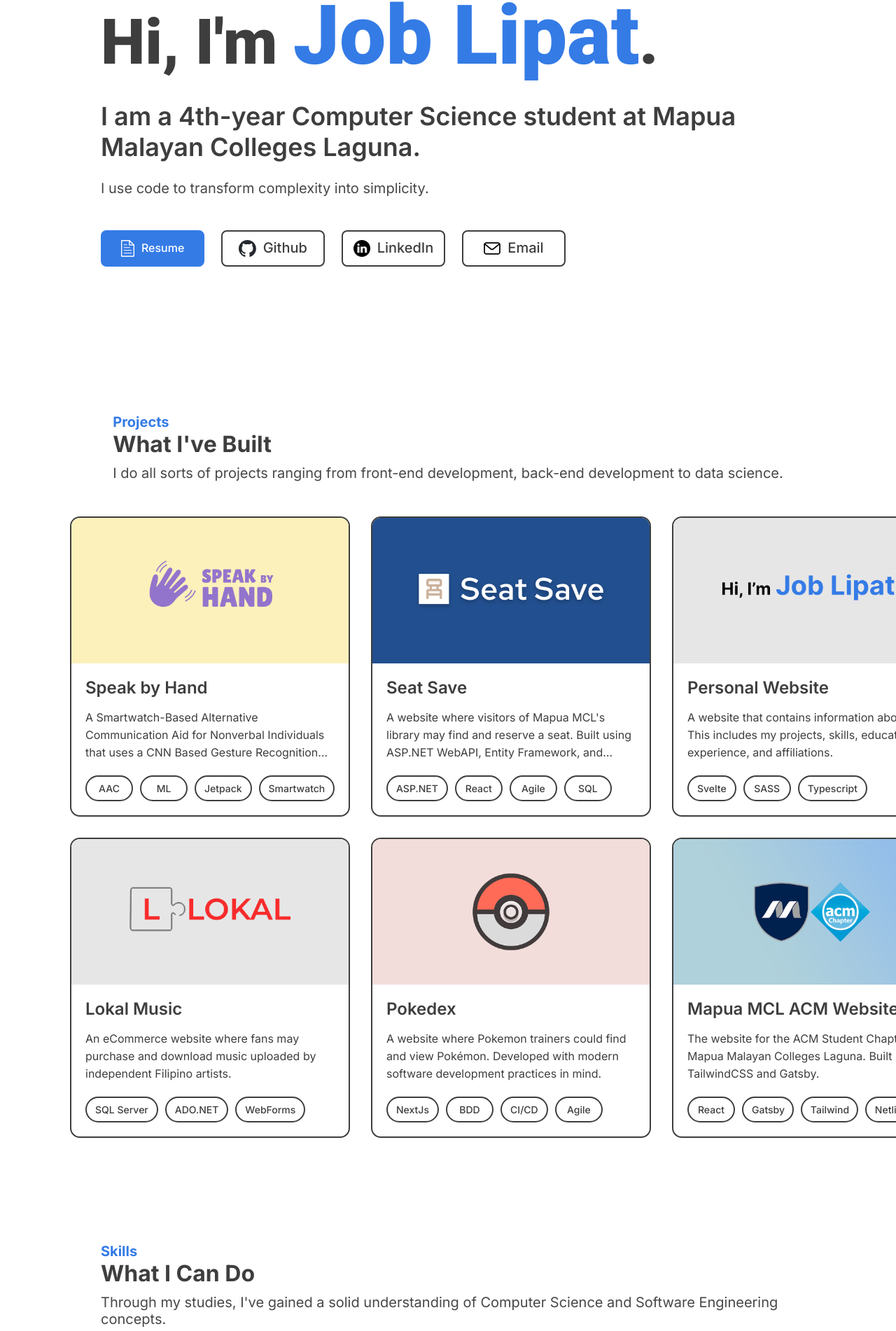
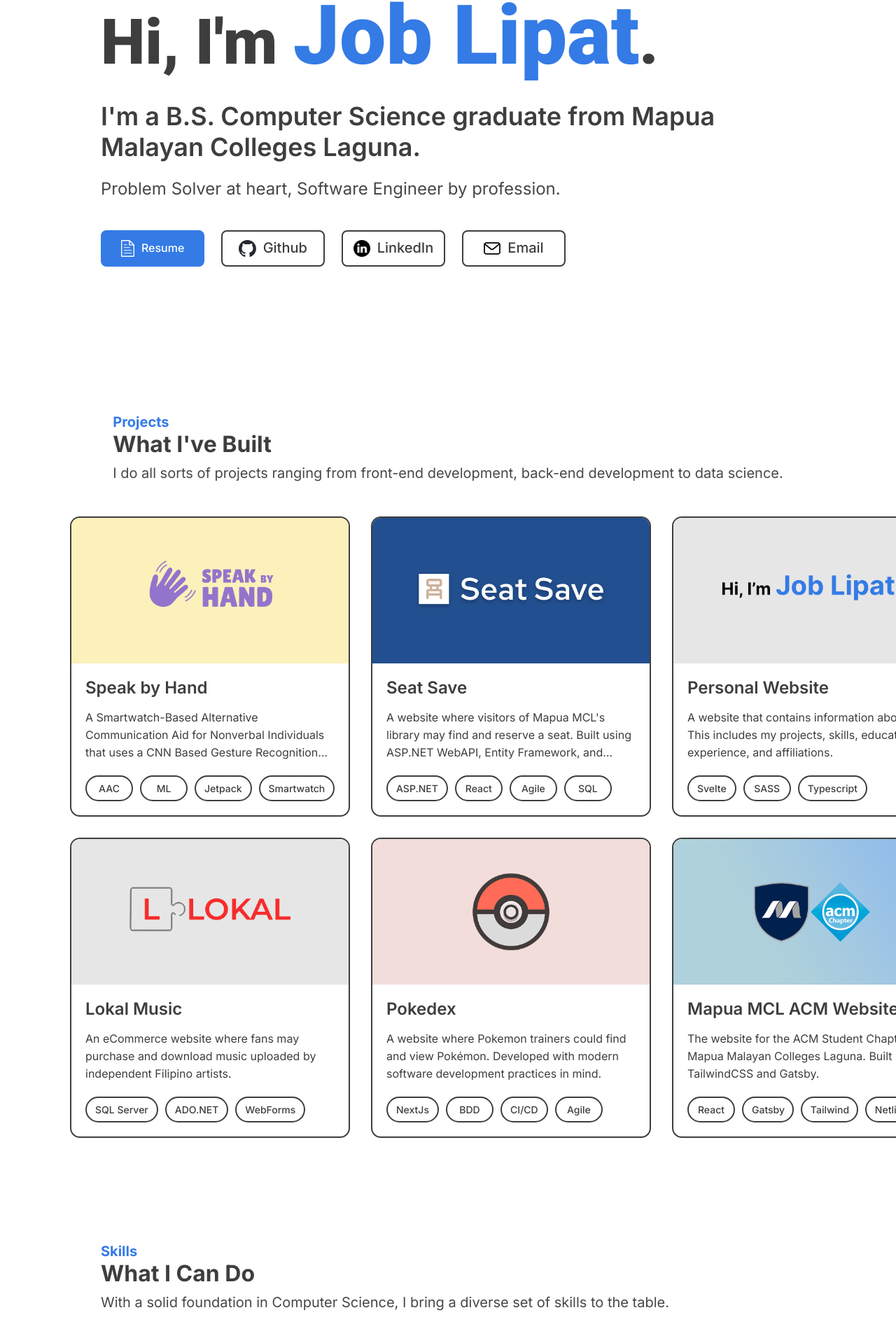
Before and after one commit to LipatJob/LipatJob.github.io, a SvelteKit app: page / in a window 1280 px wide. Shown: the part 189-2091 px from the top of the page at 70% size. Built offline with nearby package versions, Linux system fonts and the light colour scheme.

Commit message:
- updated subinfo - added slides to speakbyhand

```diff
--- a/src/components/Index/About.svelte
+++ b/src/components/Index/About.svelte
@@ -23,10 +23,10 @@
 			Hi, I'm <span class="greeting-name">Job Lipat</span>.
 		</p>
 		<p class={'info ' + animateIn(2, 'fade')}>
-			I am a 4th-year Computer Science student at Mapua Malayan Colleges Laguna.
+			I'm a B.S. Computer Science graduate from Mapua Malayan Colleges Laguna.
 		</p>
 		<p class={'subinfo ' + animateIn(3, 'fade')}>
-			I use code to transform complexity into simplicity.
+			Problem Solver at heart, Software Engineer by profession.
 		</p>
 		<div class="button-container">
 			<div class={animateIn(4, 'fade')}>
@@ -114,7 +114,7 @@
 		margin-bottom: 38px;
 		@include md {
 			line-height: 43px;
-			font-size: 20px;
+			font-size: 24px;
 		}
 	}
 
--- a/src/components/Index/Skills.svelte
+++ b/src/components/Index/Skills.svelte
@@ -24,11 +24,12 @@
 			animationIndex++;
 		}
 	}, 50);
+
 	$: animateIn = (targetIndex: number, animation: string) => {
 		return targetIndex >= animationIndex ? 'hidden' : animation;
 	};
 
-	const animationSpeed = 3
+	const animationSpeed = 3;
 </script>
 
 <section class="section" id="skills">
@@ -36,8 +37,7 @@
 		<p class={'header-label ' + animateIn(1 * animationSpeed, 'fade')}>Skills</p>
 		<header class={'header-title ' + animateIn(2 * animationSpeed, 'fade')}>What I Can Do</header>
 		<p class={'header-subtitle ' + animateIn(3 * animationSpeed, 'fade')}>
-			Through my studies, I've gained a solid understanding of Computer Science and Software
-			Engineering concepts.
+			With a solid foundation in Computer Science, I bring a diverse set of skills to the table.
 		</p>
 	</div>
 
@@ -49,7 +49,7 @@
 				bullets={[
 					"I've used frameworks such as ASP.NET Core, Express.Js, and Laravel to create RESTful APIs",
 					"I've queried and manipulated databases using MS SQL, My SQL, Prisma, Entity Framework, and GraphQL",
-					"I was involved in software design and architecture of multiple projects"
+					'I was involved in software design and architecture of multiple projects'
 				]}
 			/>
 		</div>
@@ -90,7 +90,7 @@
 	</div>
 </section>
 
-<style>
+<style lang="scss">
 	.skills {
 		display: flex;
 		flex-direction: column;
--- a/src/components/Skills/Skill.svelte
+++ b/src/components/Skills/Skill.svelte
@@ -46,6 +46,9 @@
 </div>
 
 <style lang="scss">
+	.skill{
+		height: 100%;
+	}
 	.skill-toggle {
 		display: flex;
 		flex-direction: column;
--- a/src/content/projects.js
+++ b/src/content/projects.js
@@ -15,7 +15,9 @@
 		description:
 			'A Smartwatch-Based Alternative Communication Aid for Nonverbal Individuals that uses a CNN Based Gesture Recognition Model',
 		links: {
-			github: 'https://github.com/OlivarezK/SpeakByHand'
+			github: 'https://github.com/OlivarezK/SpeakByHand',
+			slides: 'https://drive.google.com/file/d/1_iPltneUz4BzZBBa8I7Iv7snIxMfzoyx/view?usp=sharing',
+			video: 'https://drive.google.com/file/d/1S0MeUzsjN1hwXTBIcgjocETu1H3n80FD/preview'
 		},
 		tags: ['AAC', 'ML', 'Jetpack', 'Smartwatch'],
 		photos: [
```
